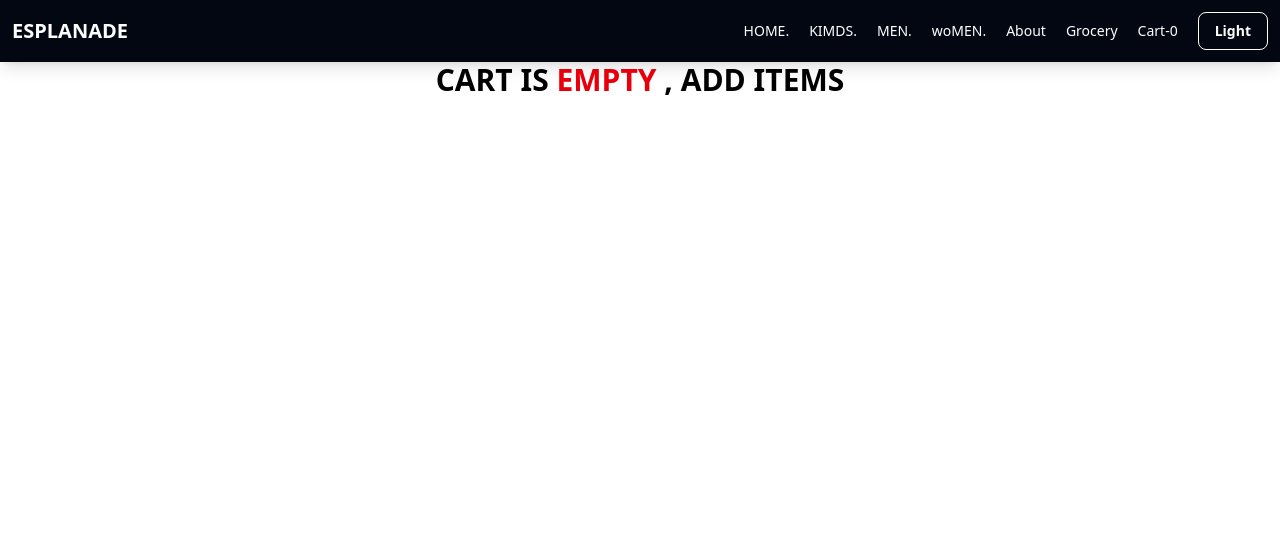
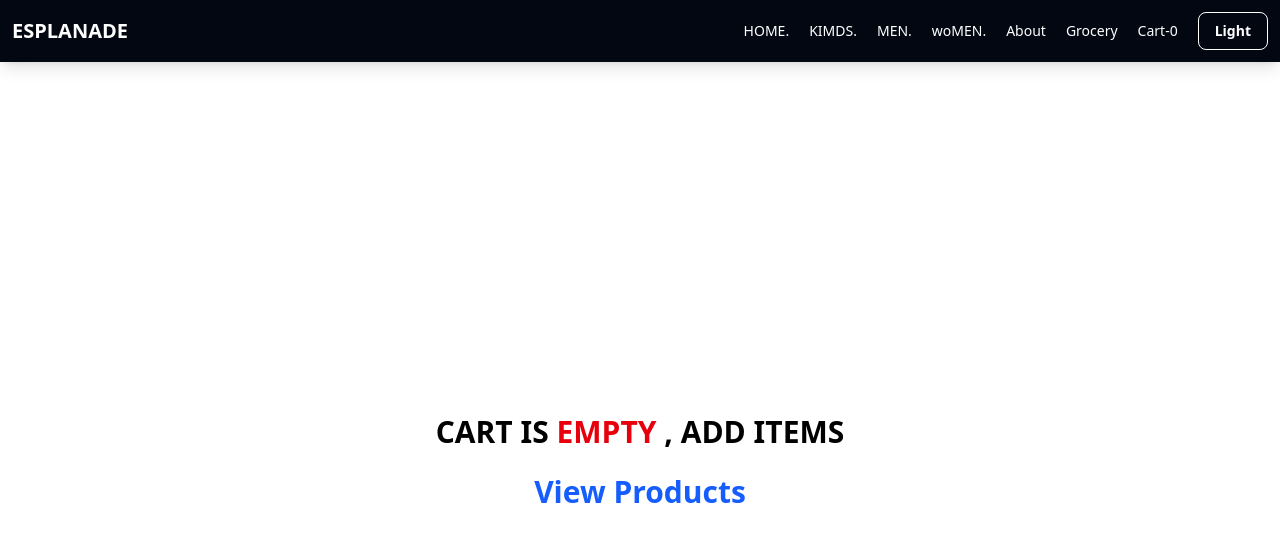
Before and after one commit to Md-Rashid-Imran/Ecomm, a React (Vite) app: page /cart in a window 1280 px wide. Shown: the top 542 px of the page. Built offline with nearby package versions, Linux system fonts and the light colour scheme.

Commit message:
FINAL COMMIT NO WAY HOME

```diff
--- a/src/components/Cart.jsx
+++ b/src/components/Cart.jsx
@@ -1,6 +1,7 @@
 import React from 'react'
 import { useDispatch, useSelector } from 'react-redux'
 import { clearItems } from '../Store/cartSlice';
+import { Link } from 'react-router-dom';
 
 const Cart = () => {
     const cartItems = useSelector((store) => store.cart.cartItems);
@@ -10,7 +11,14 @@ const Cart = () => {
     }
     return cartItems.length===0?(
 
-        <h1 className='text-3xl font-bold text-center m-auto'>CART IS <span className='text-red-600'>EMPTY</span> , ADD ITEMS</h1>
+        <div className="flex items-center justify-center w-full h-screen flex-col">
+            <h1 className='text-3xl font-bold text-center '>CART IS <span className='text-red-600'>EMPTY</span> , ADD ITEMS</h1>
+            <br />
+            <Link to="/">
+            <span className='text-3xl font-bold text-center text-blue-600'>View Products</span>
+            </Link>
+
+        </div>
 
     ):(
         (
```
